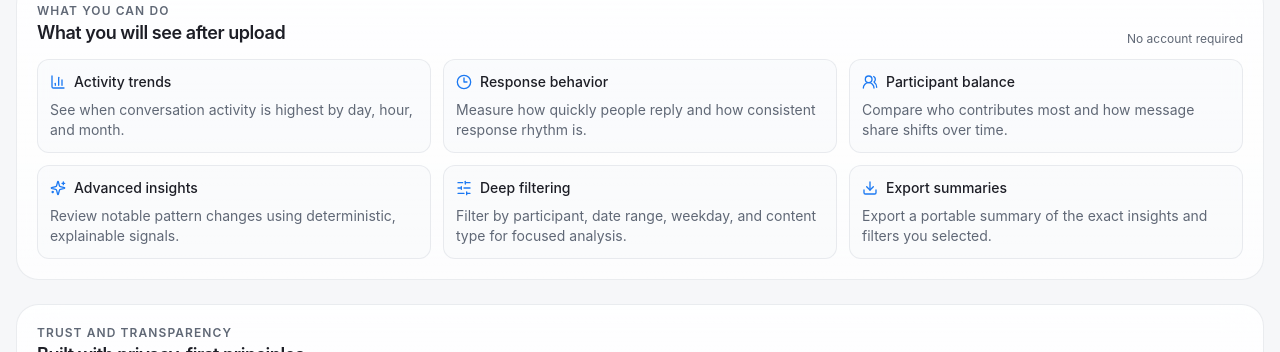
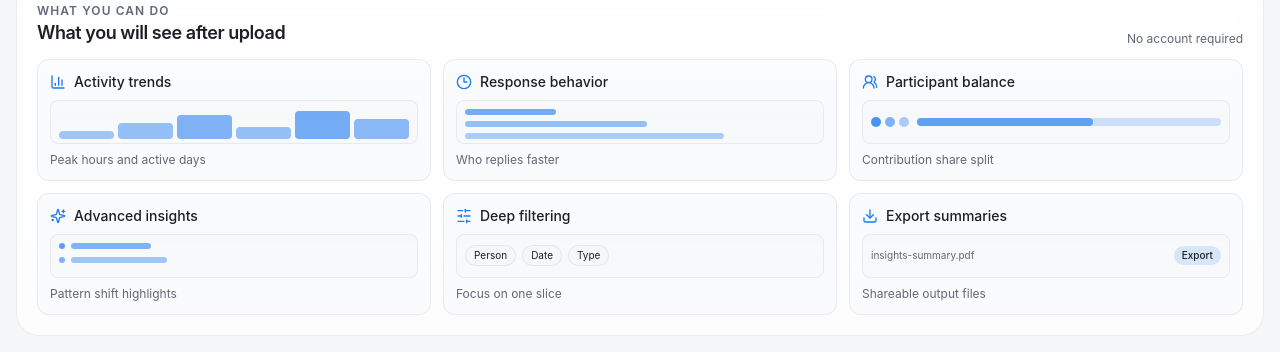
Before and after one commit to rajann44/whatsapp-visualizer, a Next.js app: page / in a window 1280 px wide. Shown: the part 907-1259 px from the top of the page. Built offline with nearby package versions, Linux system fonts and the light colour scheme; no server answers.

Commit message:
Make homepage capability cards more visual

```diff
--- a/components/whatsapp/upload-screen.tsx
+++ b/components/whatsapp/upload-screen.tsx
@@ -225,46 +225,53 @@ export function UploadScreen() {
         </div>
         <div className="grid gap-3 md:grid-cols-2 xl:grid-cols-3">
           <div className="rounded-xl border border-border/60 bg-muted/25 p-3">
-            <div className="mb-2 flex items-center gap-2 text-sm font-medium text-foreground">
-              <BarChart3 className="h-4 w-4 text-accent" />
-              Activity trends
+            <div className="mb-2 flex items-center gap-2 text-sm font-medium text-foreground"><BarChart3 className="h-4 w-4 text-accent" />Activity trends</div>
+            <div className="mb-2 grid h-11 grid-cols-6 items-end gap-1 rounded-lg border border-border/60 bg-background/60 px-2 py-1">
+              <span className="h-2 rounded bg-accent/40" /><span className="h-4 rounded bg-accent/45" /><span className="h-6 rounded bg-accent/55" /><span className="h-3 rounded bg-accent/45" /><span className="h-7 rounded bg-accent/60" /><span className="h-5 rounded bg-accent/50" />
             </div>
-            <p className="text-sm text-muted-foreground">See when conversation activity is highest by day, hour, and month.</p>
+            <p className="text-xs text-muted-foreground">Peak hours and active days</p>
           </div>
           <div className="rounded-xl border border-border/60 bg-muted/25 p-3">
-            <div className="mb-2 flex items-center gap-2 text-sm font-medium text-foreground">
-              <Clock3 className="h-4 w-4 text-accent" />
-              Response behavior
+            <div className="mb-2 flex items-center gap-2 text-sm font-medium text-foreground"><Clock3 className="h-4 w-4 text-accent" />Response behavior</div>
+            <div className="mb-2 h-11 rounded-lg border border-border/60 bg-background/60 px-2 py-2">
+              <div className="h-1.5 w-[26%] rounded-full bg-accent/60" />
+              <div className="mt-1.5 h-1.5 w-[52%] rounded-full bg-accent/45" />
+              <div className="mt-1.5 h-1.5 w-[74%] rounded-full bg-accent/35" />
             </div>
-            <p className="text-sm text-muted-foreground">Measure how quickly people reply and how consistent response rhythm is.</p>
+            <p className="text-xs text-muted-foreground">Who replies faster</p>
           </div>
           <div className="rounded-xl border border-border/60 bg-muted/25 p-3">
-            <div className="mb-2 flex items-center gap-2 text-sm font-medium text-foreground">
-              <Users2 className="h-4 w-4 text-accent" />
-              Participant balance
+            <div className="mb-2 flex items-center gap-2 text-sm font-medium text-foreground"><Users2 className="h-4 w-4 text-accent" />Participant balance</div>
+            <div className="mb-2 flex h-11 items-center gap-1 rounded-lg border border-border/60 bg-background/60 p-2">
+              <span className="h-2.5 w-2.5 rounded-full bg-accent/80" /><span className="h-2.5 w-2.5 rounded-full bg-accent/55" /><span className="h-2.5 w-2.5 rounded-full bg-accent/35" />
+              <div className="ml-1 h-2 flex-1 rounded-full bg-accent/20"><div className="h-2 w-[58%] rounded-full bg-accent/60" /></div>
             </div>
-            <p className="text-sm text-muted-foreground">Compare who contributes most and how message share shifts over time.</p>
+            <p className="text-xs text-muted-foreground">Contribution share split</p>
           </div>
           <div className="rounded-xl border border-border/60 bg-muted/25 p-3">
-            <div className="mb-2 flex items-center gap-2 text-sm font-medium text-foreground">
-              <Sparkles className="h-4 w-4 text-accent" />
-              Advanced insights
+            <div className="mb-2 flex items-center gap-2 text-sm font-medium text-foreground"><Sparkles className="h-4 w-4 text-accent" />Advanced insights</div>
+            <div className="mb-2 h-11 rounded-lg border border-border/60 bg-background/60 px-2 py-2">
+              <div className="flex items-center gap-1.5"><span className="h-1.5 w-1.5 rounded-full bg-accent/70" /><span className="h-1.5 w-20 rounded-full bg-accent/55" /></div>
+              <div className="mt-2 flex items-center gap-1.5"><span className="h-1.5 w-1.5 rounded-full bg-accent/55" /><span className="h-1.5 w-24 rounded-full bg-accent/40" /></div>
             </div>
-            <p className="text-sm text-muted-foreground">Review notable pattern changes using deterministic, explainable signals.</p>
+            <p className="text-xs text-muted-foreground">Pattern shift highlights</p>
           </div>
           <div className="rounded-xl border border-border/60 bg-muted/25 p-3">
-            <div className="mb-2 flex items-center gap-2 text-sm font-medium text-foreground">
-              <SlidersHorizontal className="h-4 w-4 text-accent" />
-              Deep filtering
+            <div className="mb-2 flex items-center gap-2 text-sm font-medium text-foreground"><SlidersHorizontal className="h-4 w-4 text-accent" />Deep filtering</div>
+            <div className="mb-2 flex h-11 items-center gap-1.5 rounded-lg border border-border/60 bg-background/60 px-2 py-2">
+              <span className="rounded-full border border-border/70 bg-background px-2 py-0.5 text-[10px] text-foreground">Person</span>
+              <span className="rounded-full border border-border/70 bg-background px-2 py-0.5 text-[10px] text-foreground">Date</span>
+              <span className="rounded-full border border-border/70 bg-background px-2 py-0.5 text-[10px] text-foreground">Type</span>
             </div>
-            <p className="text-sm text-muted-foreground">Filter by participant, date range, weekday, and content type for focused analysis.</p>
+            <p className="text-xs text-muted-foreground">Focus on one slice</p>
           </div>
           <div className="rounded-xl border border-border/60 bg-muted/25 p-3">
-            <div className="mb-2 flex items-center gap-2 text-sm font-medium text-foreground">
-              <Download className="h-4 w-4 text-accent" />
-              Export summaries
+            <div className="mb-2 flex items-center gap-2 text-sm font-medium text-foreground"><Download className="h-4 w-4 text-accent" />Export summaries</div>
+            <div className="mb-2 flex h-11 items-center justify-between rounded-lg border border-border/60 bg-background/60 px-2 py-2">
+              <span className="text-[10px] text-muted-foreground">insights-summary.pdf</span>
+              <span className="rounded-full bg-accent/15 px-2 py-0.5 text-[10px] font-medium text-foreground">Export</span>
             </div>
-            <p className="text-sm text-muted-foreground">Export a portable summary of the exact insights and filters you selected.</p>
+            <p className="text-xs text-muted-foreground">Shareable output files</p>
           </div>
         </div>
       </section>
```
